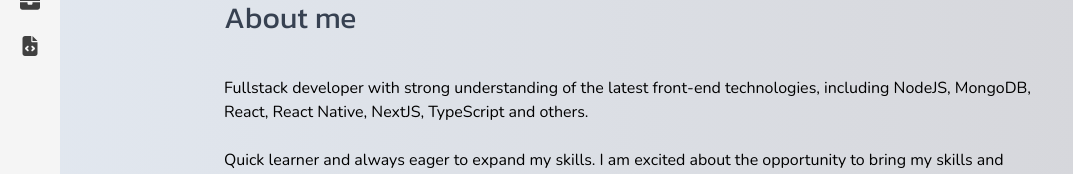
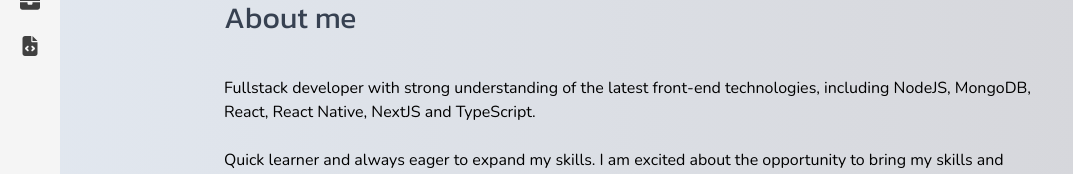
Before and after one commit to IvanMCorrea/dev_portfolio, a Next.js app: page / in a window 1280 px wide. Shown: the part 417-591 px from the top of the page, without its empty margins (0-1073 px from the left). Built offline with nearby package versions, Linux system fonts and the light colour scheme.

Commit message:
Change about me text

```diff
--- a/app/_components/AboutMe.tsx
+++ b/app/_components/AboutMe.tsx
@@ -13,8 +13,8 @@ const AboutMe = (props: Props) => {
       </h2>
       <p>
         Fullstack developer with strong understanding of the latest front-end
-        technologies, including NodeJS, MongoDB, React, React Native, NextJS,
-        TypeScript and others.
+        technologies, including NodeJS, MongoDB, React, React Native, NextJS and
+        TypeScript.
       </p>
       <br />
       <p>
```
